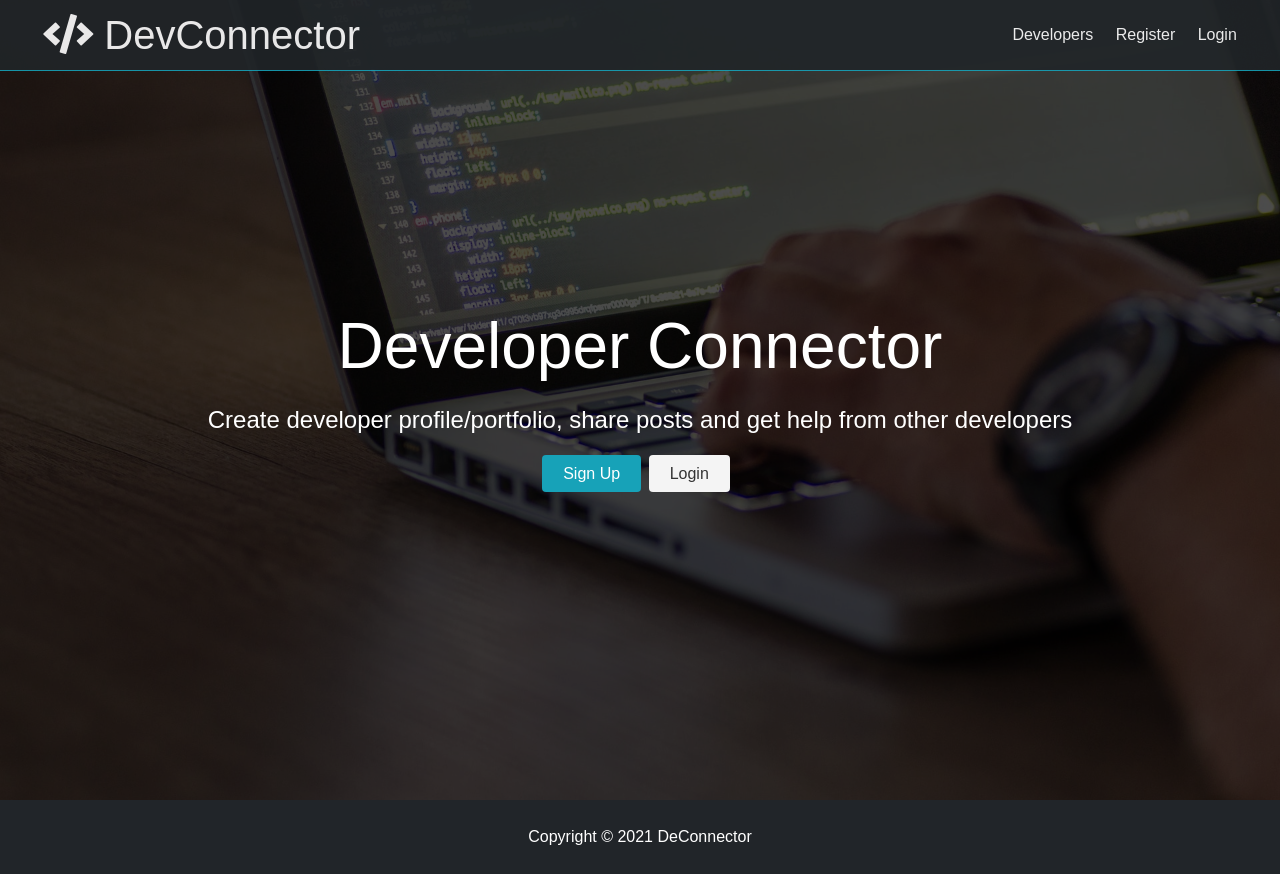
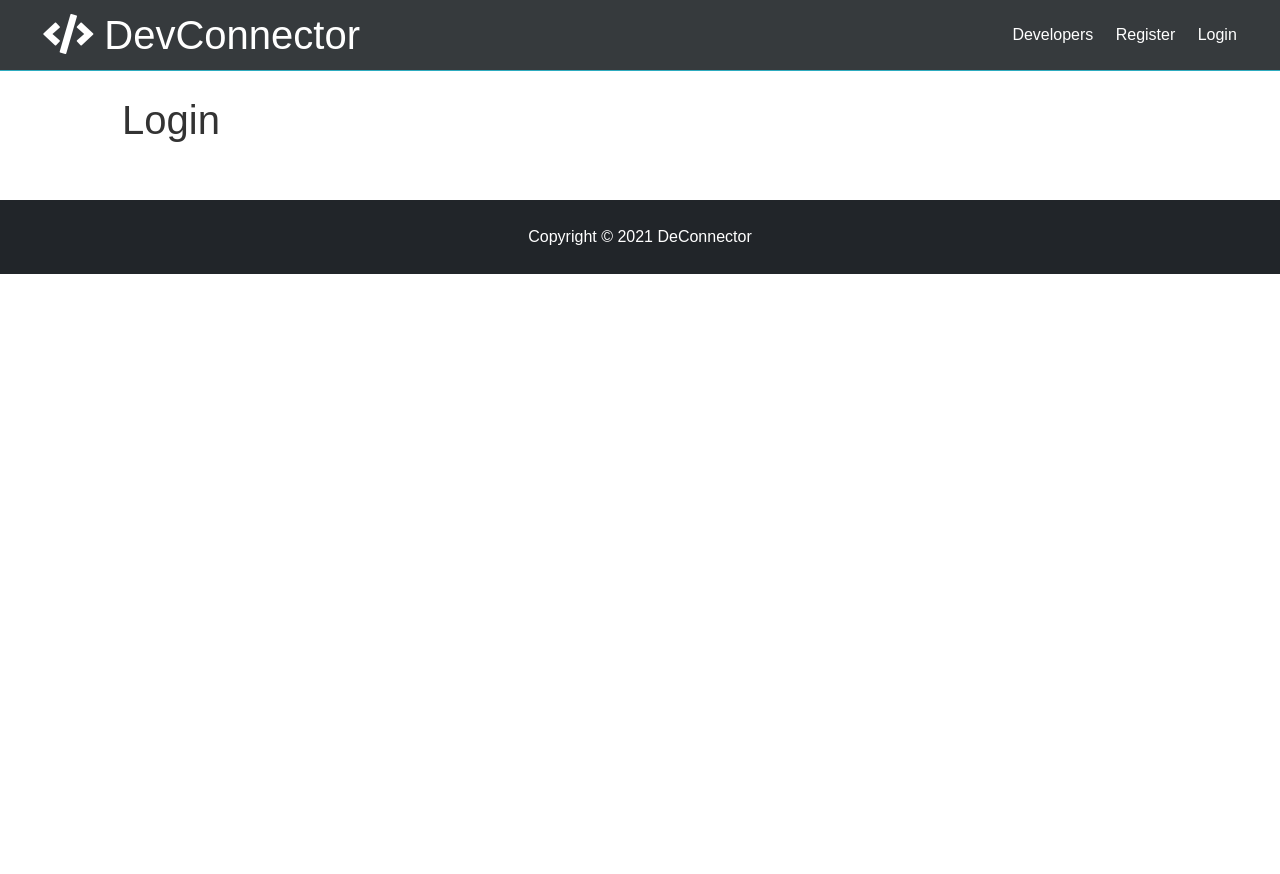
Before and after one commit to iNeedHookah/devconector, a React (Create React App) app in the folder client/: page /login in a window 1280 px wide. After the commit the page ends 800 px from the top, so only its background shows below. Built offline with nearby package versions, Linux system fonts and the light colour scheme.

Commit message:
Added react router

```diff
--- a/client/package.json
+++ b/client/package.json
@@ -8,6 +8,7 @@
     "@testing-library/user-event": "^12.1.10",
     "react": "^17.0.2",
     "react-dom": "^17.0.2",
+    "react-router-dom": "^5.3.0",
     "react-scripts": "4.0.3",
     "web-vitals": "^1.0.1"
   },
--- a/client/src/App.js
+++ b/client/src/App.js
@@ -1,15 +1,32 @@
 import "./App.css";
+
+import { BrowserRouter as Router, Route } from "react-router-dom";
+
 import Footer from "./components/layout/Footer";
 import Landing from "./components/layout/Landing";
 import Navbar from "./components/layout/Navbar";
+import Register from "./components/auth/Register";
+import Login from "./components/auth/Login";
 
 function App() {
   return (
-    <div className="App">
-      <Navbar />
-      <Landing />
-      <Footer />
-    </div>
+    <Router>
+      <div className="App">
+        <Navbar />
+        <Route exact path="/">
+          <Landing />
+        </Route>
+        <div className="container">
+          <Route exact path="/register">
+            <Register />
+          </Route>
+          <Route exact path="/login">
+            <Login />
+          </Route>
+        </div>
+        <Footer />
+      </div>
+    </Router>
   );
 }
 
--- /dev/null
+++ b/client/src/components/auth/Login.js
@@ -0,0 +1,11 @@
+import React from "react";
+
+const Login = () => {
+  return (
+    <div>
+      <h1>Login</h1>
+    </div>
+  );
+};
+
+export default Login;
--- /dev/null
+++ b/client/src/components/auth/Register.js
@@ -0,0 +1,11 @@
+import React from "react";
+
+const Register = () => {
+  return (
+    <div>
+      <h1>React component</h1>
+    </div>
+  );
+};
+
+export default Register;
--- a/client/src/components/layout/Landing.js
+++ b/client/src/components/layout/Landing.js
@@ -1,4 +1,5 @@
 import React from "react";
+import { Link } from "react-router-dom";
 
 const Landing = () => {
   return (
@@ -11,12 +12,12 @@ const Landing = () => {
             other developers
           </p>
           <div className="buttons">
-            <a href="register.html" className="btn btn-primary">
+            <Link to="/register" className="btn btn-primary">
               Sign Up
-            </a>
-            <a href="login.html" className="btn btn">
+            </Link>
+            <Link to="/login" className="btn btn">
               Login
-            </a>
+            </Link>
           </div>
         </div>
       </div>
--- a/client/src/components/layout/Navbar.js
+++ b/client/src/components/layout/Navbar.js
@@ -1,23 +1,24 @@
 import React from "react";
+import { Link } from "react-router-dom";
 
 const Navbar = () => {
   return (
     <nav className="navbar bg-dark">
       <h1 className="mb-0">
-        <a href="dashboard.html">
+        <Link to="/dashboard">
           {" "}
           <i className="fas fa-code"></i> DevConnector{" "}
-        </a>
+        </Link>
       </h1>
       <ul>
         <li>
-          <a href="profiles.html">Developers</a>
+          <Link to="/profiles">Developers</Link>
         </li>
         <li>
-          <a href="register.html">Register</a>
+          <Link to="/register">Register</Link>
         </li>
         <li>
-          <a href="login.html">Login</a>
+          <Link to="/login">Login</Link>
         </li>
       </ul>
     </nav>
```
Also changed, not shown: 1 other file (tests, documents, lock files or other folders).
